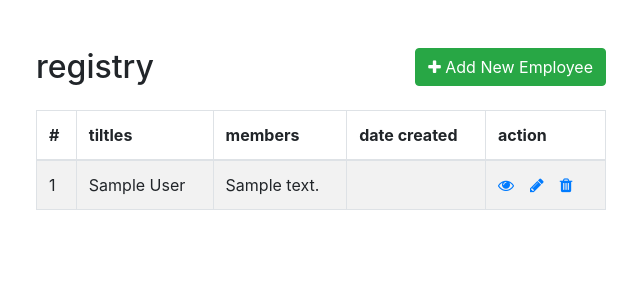
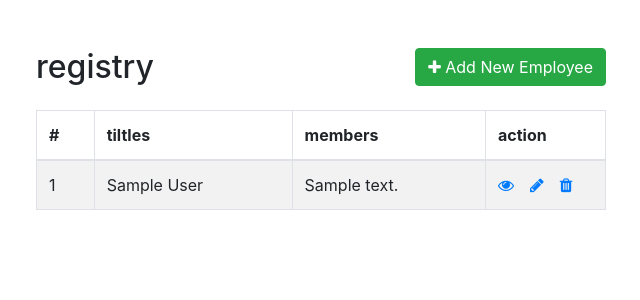
Before and after one commit to tiemartz/tiemartz, a PHP site: page /dev-crud/index.php in a window 1280 px wide. Shown: the top 300 px of the page, without its empty margins (319-959 px from the left). Run offline with PHP 8.4, Linux system fonts and the light colour scheme; tables that the repository leaves empty hold one stand-in row (values such as "Sample post"); data that the repository does not hold is empty.

Commit message:
wala ra gud

```diff
--- a/dev-crud/index.php
+++ b/dev-crud/index.php
@@ -46,9 +46,7 @@
                                         echo "<th>#</th>";
                                         echo "<th>tiltles</th>";
                                         echo "<th>members</th>";
-                                        echo "<th>date created</th>";
                                         echo "<th>action</th>";
-
                                     echo "</tr>";
                                 echo "</thead>";
                                 echo "<tbody>";
@@ -57,7 +55,7 @@
                                         echo "<td>" . $row['id'] . "</td>";
                                         echo "<td>" . $row['name'] . "</td>";
                                         echo "<td>" . $row['address'] . "</td>";
-                                        echo "<td>" . $row['#'] . "</td>";
+
                                         echo "<td>";
                                             echo '<a href="read.php?id='. $row['id'] .'" class="mr-3" title="View Record" data-toggle="tooltip"><span class="fa fa-eye"></span></a>';
                                             echo '<a href="update.php?id='. $row['id'] .'" class="mr-3" title="Update Record" data-toggle="tooltip"><span class="fa fa-pencil"></span></a>';
```
